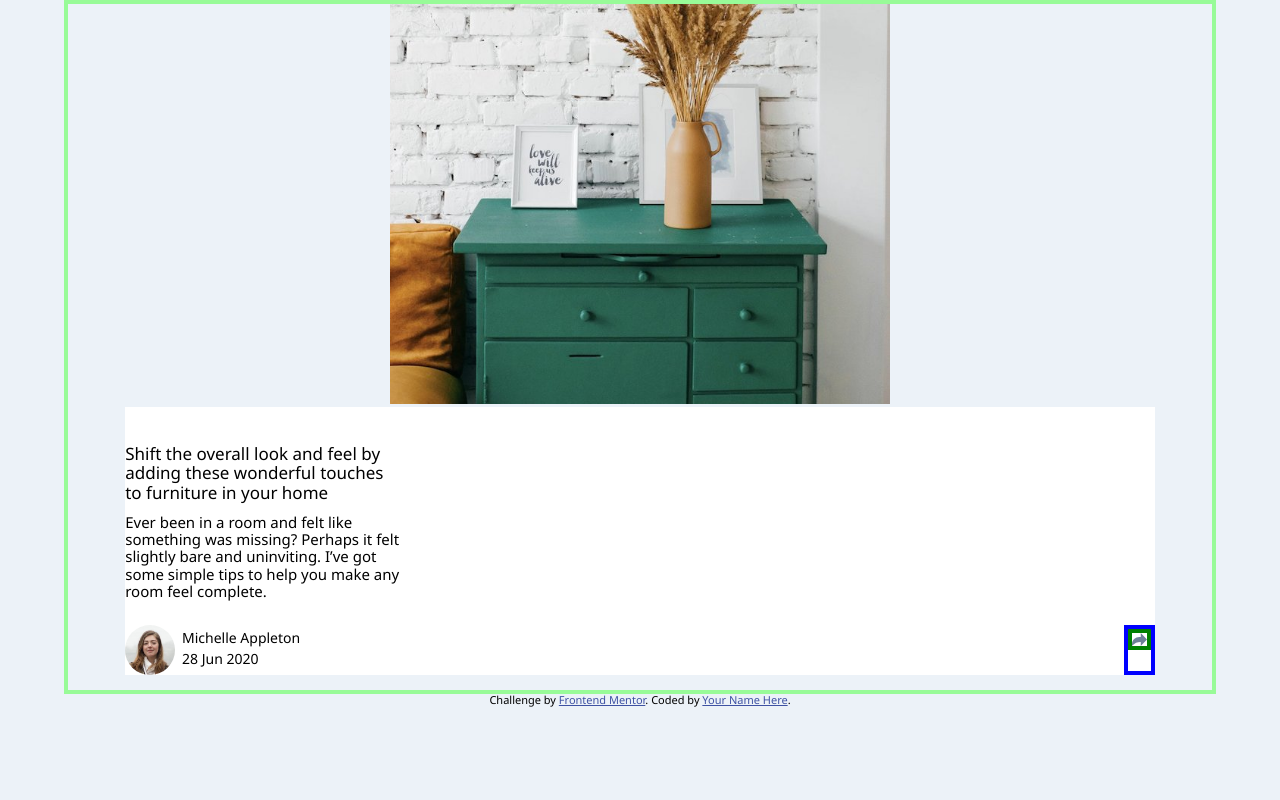
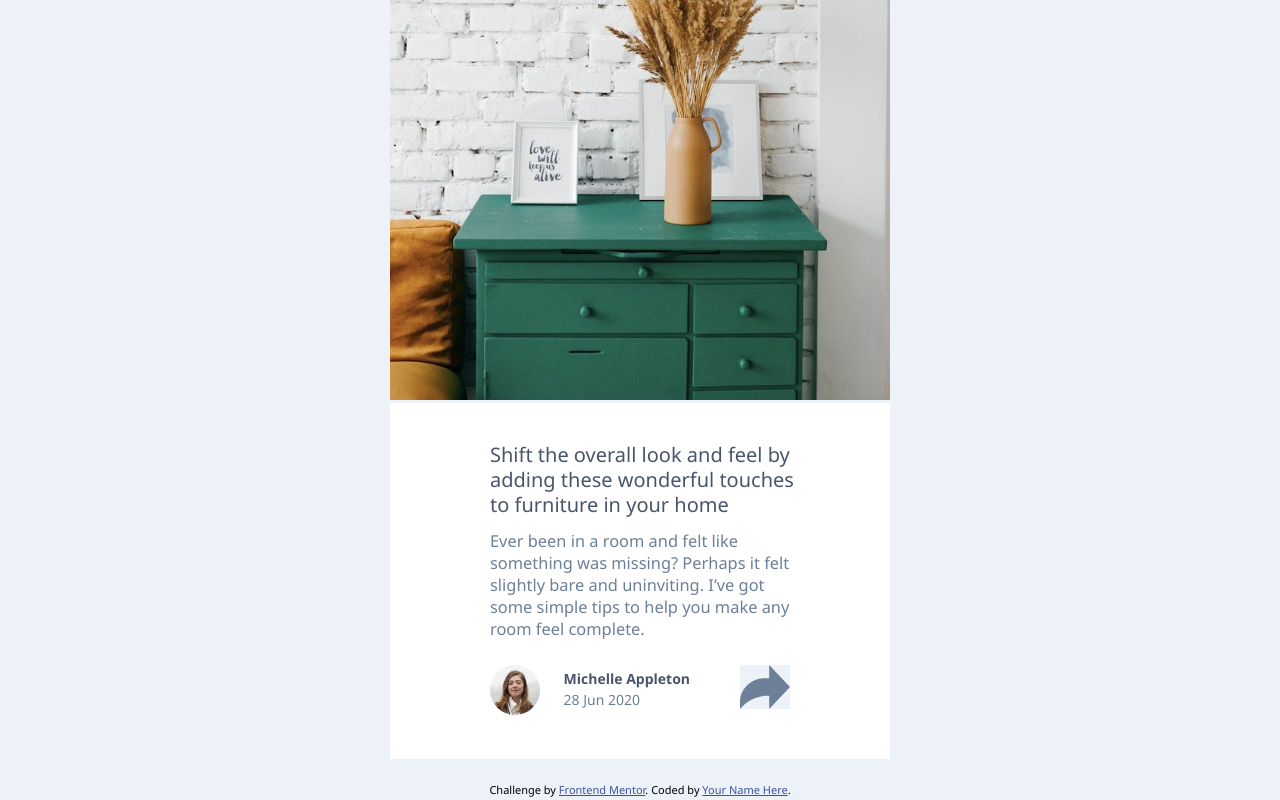
Before and after one commit to mchase007/frontendmentor-3, a website: page app/src/index.html in a window 1280 px wide. Drawn offline with nearby package versions, Linux system fonts and the light colour scheme; files that its build step writes are made by us from their sources.

Commit message:
mobile layout update

```diff
--- a/app/src/index.html
+++ b/app/src/index.html
@@ -24,6 +24,7 @@
     </figure>
 
     <section class="content-container">
+      <div class="container-2">
 
         <h1>
           Shift the overall look and feel by adding these wonderful
@@ -40,12 +41,12 @@
 
           <div class="avatar">
             <figure class="avatar-container">
-            <img class="avatar" src="/app/src/images/avatar-michelle.jpg" alt="Michelle Appleton">
+              <img class="avatar-image" src="/app/src/images/avatar-michelle.jpg" alt="Michelle Appleton">
             </figure>
 
             <div class="avatar-details">
-            <span>Michelle Appleton</span>
-            <span>28 Jun 2020</span>
+              <span class="name">Michelle Appleton</span>
+              <span class="date">28 Jun 2020</span>
             </div>
           </div>
 
@@ -53,7 +54,9 @@
             <img class="share-image" src="/app/src/images/icon-share.svg" alt="share-button">
           </figure>
         </div>
+      </div>
     </section>
+
   </main>
 
   <div class="attribution">
--- a/app/src/scss/styles.scss
+++ b/app/src/scss/styles.scss
@@ -15,7 +15,7 @@ body {
 }
 
 main {
-  border: 4px solid palegreen;
+  // border: 4px solid palegreen;
   width: 90%;
 }
 
@@ -25,7 +25,6 @@ main {
   max-width: 500px;
   margin: 0 auto;
 
-
   img {
     // border: 4px solid aquamarine;
     width: 100%;
@@ -34,17 +33,29 @@ main {
 
 .content-container {
   // border: 4px solid aqua;
-  width: 90%;
+  background-color: white;
+
+  min-width: 280px;
+  max-width: 500px;
   margin: 0 auto;
-  background-color: white;
   padding-top: 25px;
+  padding-bottom: 25px;
+  margin-bottom: 25px;
+
+  .container-2 {
+    // border: 4px solid navy;
+    width: 300px;
+    margin: 0 auto;
+  }
 
   h1 {
     // border: 4px solid blueviolet;
     font-size: 17px;
     font-weight: 550;
     width: 268px;
+    line-height: 23px;
 
+    color: #48556A;
   }
 
   p {
@@ -53,6 +64,9 @@ main {
     margin-bottom: 25px;
     min-width: 270px;
     max-width: 292px;
+    line-height: 22px;
+
+    color: #6D7F97;
   }
 }
 
@@ -63,8 +77,9 @@ main {
   margin-bottom: 15px;
 
   .avatar {
+    // border: 4px solid cornflowerblue;
     display: flex;
-    width: 175px;
+    width: 185px;
     justify-content: space-between;
   }
 
@@ -81,19 +96,65 @@ main {
     // border: 4px solid mediumvioletred;
 
     span {
-      font-size: 14px;
+      font-size: 13px;
       display: block;
-      margin-top: 5px;
+      margin-top: 5.4px;
+    }
+
+    .name {
+      color: #48556A;
+      font-weight: 700;
+    }
+
+    .date {
+      color: #6D7F97;;
     }
   }
 
   .share-container {
-    border: 4px solid blue;
+    // border: 4px solid blue;
+    // border-radius: 100%;
+    // width: 30px;
+
 
     img {
-      border: 4px solid green;
+      // border: 1px solid green;
+      background-color: #ECF2F8;
+      // border-radius: 20%;
+      width: 50px;
     }
   }
 
 
 }
+
+@media only screen and (min-width: 500px) {
+
+  .content-container {
+
+    h1 {
+      width: 320px;
+      font-size: 20px;
+      line-height: 25px;
+    }
+
+    p {
+      min-width: 320px;
+      font-size: 16.4px;
+      line-height: 22px;
+    }
+
+  }
+
+  .user-details {
+
+    .avatar {
+      width: 200px;
+    }
+
+    .avatar-details span {
+      font-size: 14px;
+    }
+
+  }
+}
```
Lines whose indentation alone changed are shown as unchanged.
